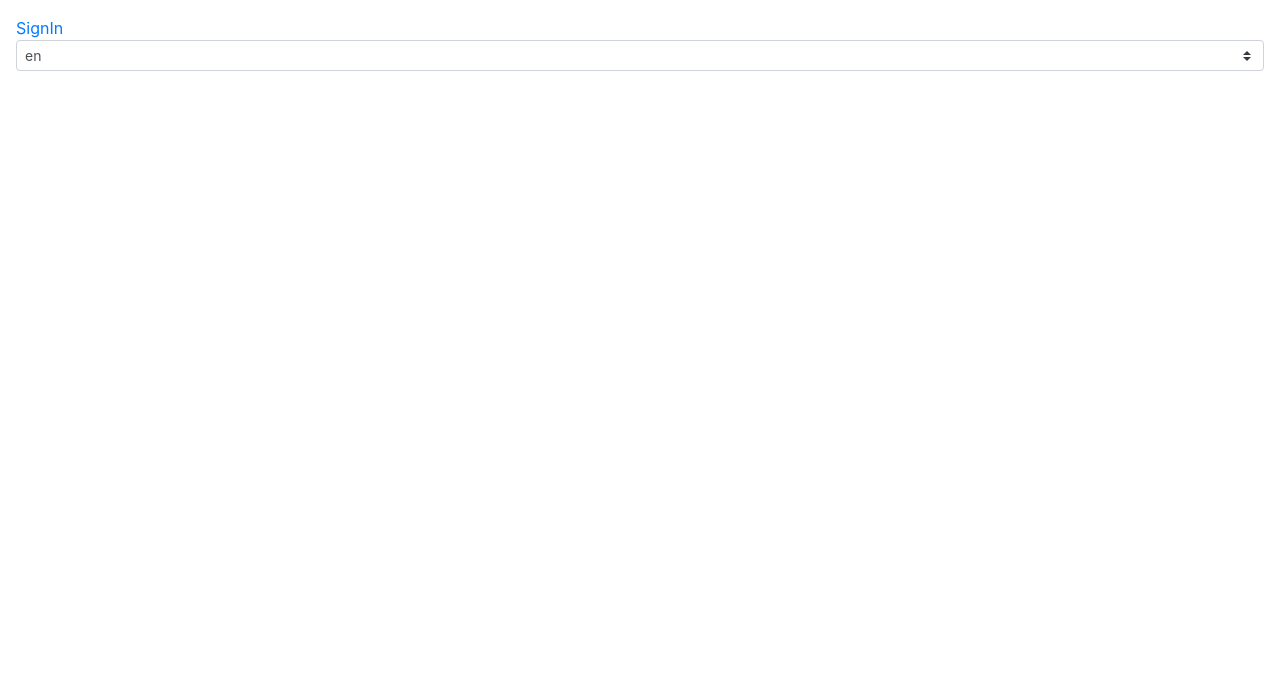
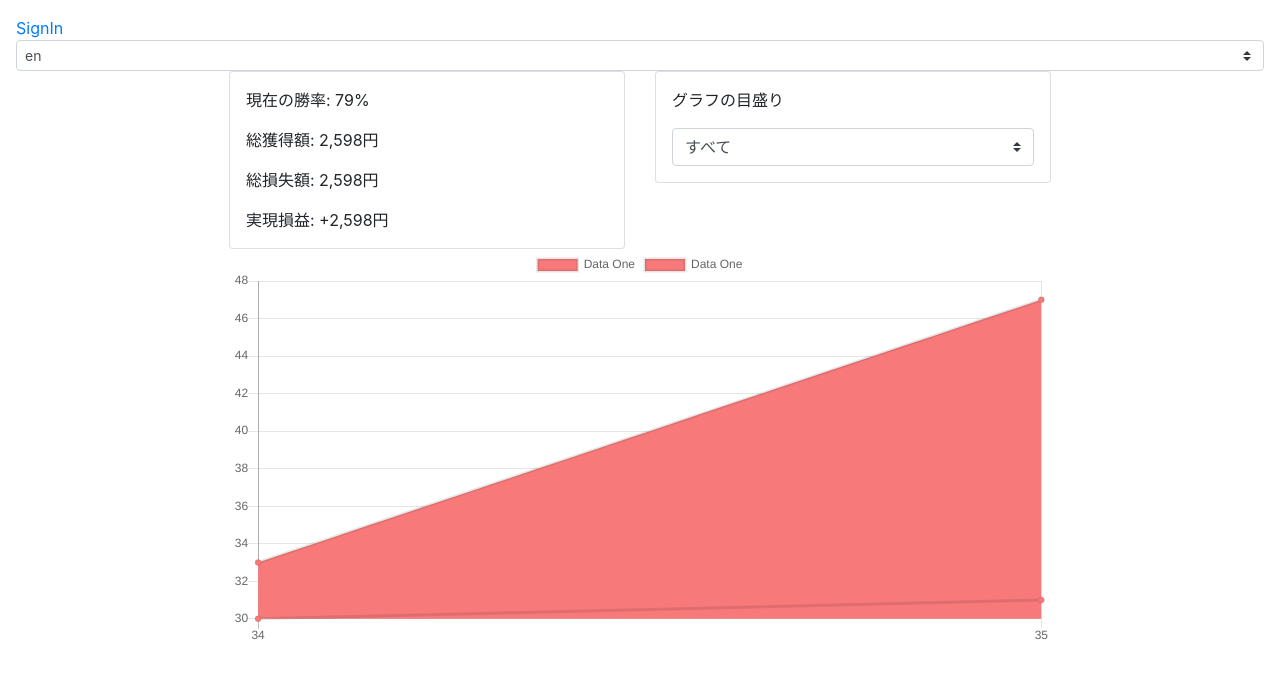
Before and after one commit to yuu-eguci/ShuumulatorWeb, a Vue app: page /realized in a window 1280 px wide. Shown: the top 678 px of the page. Built offline with nearby package versions, Linux system fonts and the light colour scheme.

Commit message:
🤡 /realized

```diff
--- /dev/null
+++ b/src/components/Realized.vue
@@ -0,0 +1,132 @@
+<template>
+  <div>
+    <b-row>
+      <b-col md="2">
+      </b-col>
+      <b-col md="8">
+        <b-row>
+          <b-col md="6">
+            <b-card no-body class="p-3">
+              <b-card-text>
+                現在の勝率: 79%
+              </b-card-text>
+              <b-card-text>
+                総獲得額: 2,598円
+              </b-card-text>
+              <b-card-text>
+                総損失額: 2,598円
+              </b-card-text>
+              <b-card-text>
+                実現損益: +2,598円
+              </b-card-text>
+            </b-card>
+          </b-col>
+          <b-col md="6">
+            <b-card no-body class="p-3">
+              <b-card-text>
+                グラフの目盛り
+              </b-card-text>
+              <b-card-text>
+                <b-form-select v-model="selectedScale"
+                               :options="[
+                                 { value: 'all', text: 'すべて' },
+                                 { value: 'month', text: '月ごと' },
+                                 { value: 'week', text: '週ごと' },
+                                 { value: 'day', text: '日ごと' },
+                               ]"
+                               :disabled="loading" />
+              </b-card-text>
+            </b-card>
+          </b-col>
+          <b-col md="12">
+            <RealizedChart :chartData="datacollection"
+                           :options="options" />
+          </b-col>
+        </b-row>
+      </b-col>
+      <b-col md="2">
+      </b-col>
+    </b-row>
+  </div>
+</template>
+
+<script>
+import RealizedChart from '@/components/RealizedChart.vue';
+
+export default {
+
+  name: 'Realized',
+
+  components: {
+    RealizedChart,
+  },
+
+  data() {
+
+    return {
+
+      // 演出のための data です。
+      loading: false,
+
+      // 検索用の data です。
+      selectedScale: 'all',
+
+      // chartjs へ渡すデータです。
+      // NOTE: データ形式は公式サイトを参照します。
+      //       https://vue-chartjs.org/ja/guide/#最初のチャートの作成
+      //       > チャート毎に必要なオブジェクト構造は公式 Chart.js docsをチェックしてください。
+      //       > https://www.chartjs.org/docs/latest/#creating-a-chart
+      datacollection: null,
+      options: {
+        responsive: true,
+        maintainAspectRatio: false
+      },
+
+    };
+
+  },
+
+  async mounted () {
+
+    //
+    this.fillData()
+
+  },
+
+  methods: {
+
+    fillData () {
+      this.datacollection = {
+        labels: [this.getRandomInt(), this.getRandomInt()],
+        datasets: [
+          {
+            label: 'Data One',
+            backgroundColor: '#f87979',
+            data: [this.getRandomInt(), this.getRandomInt()]
+          }, {
+            label: 'Data One',
+            backgroundColor: '#f87979',
+            data: [this.getRandomInt(), this.getRandomInt()]
+          }
+        ]
+      }
+    },
+    getRandomInt () {
+      return Math.floor(Math.random() * (50 - 5 + 1)) + 5
+    }
+
+  },
+
+}
+</script>
+
+<style scoped>
+.btn-circle {
+  width: 30px;
+  height: 30px;
+  padding: 8px 6px;
+  border-radius: 35px;
+  font-size: 10px;
+  line-height: 1;
+}
+</style>
--- /dev/null
+++ b/src/components/RealizedChart.vue
@@ -0,0 +1,25 @@
+<script>
+// 本 vue には template を書きません。
+import { Line, mixins } from 'vue-chartjs';
+const { reactiveProp } = mixins;
+
+export default {
+
+  name: 'RealizedChart',
+
+  extends: Line,
+
+  mixins: [reactiveProp],
+
+  // NOTE: renderChart で使っている chartData は mixin に渡される prop です。
+  //       そのためここの props に記述する必要がありません。
+  props: ['options'],
+
+  mounted () {
+    // this.chartData is created in the mixin.
+    // If you want to pass options please create a local options object
+    this.renderChart(this.chartData, this.options);
+  },
+
+}
+</script>
--- a/src/router.js
+++ b/src/router.js
@@ -22,6 +22,12 @@ const routes = [
     component: () => import('./components/Port.vue'),
     meta: {},
   },
+  {
+    path: '/realized',
+    name: 'Realized',
+    component: () => import('./components/Realized.vue'),
+    meta: {},
+  },
 ];
 
 const router = new Router({
```
